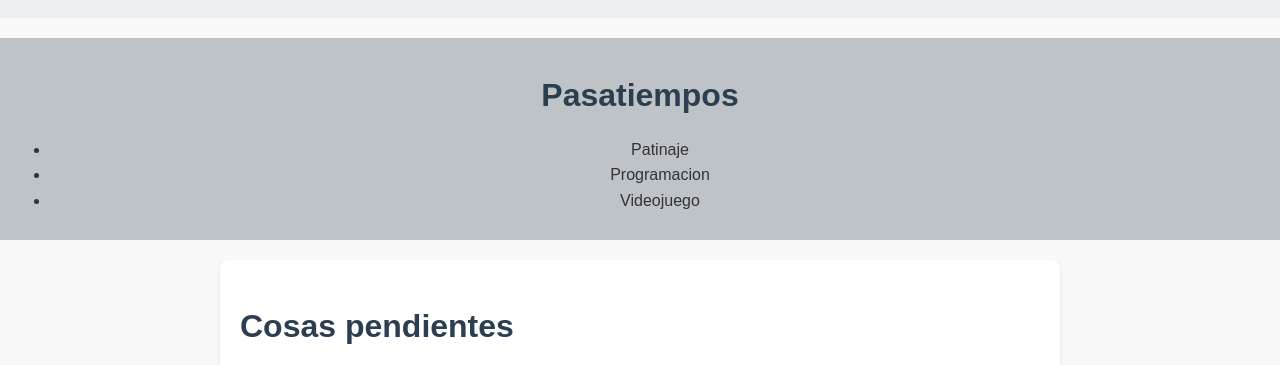
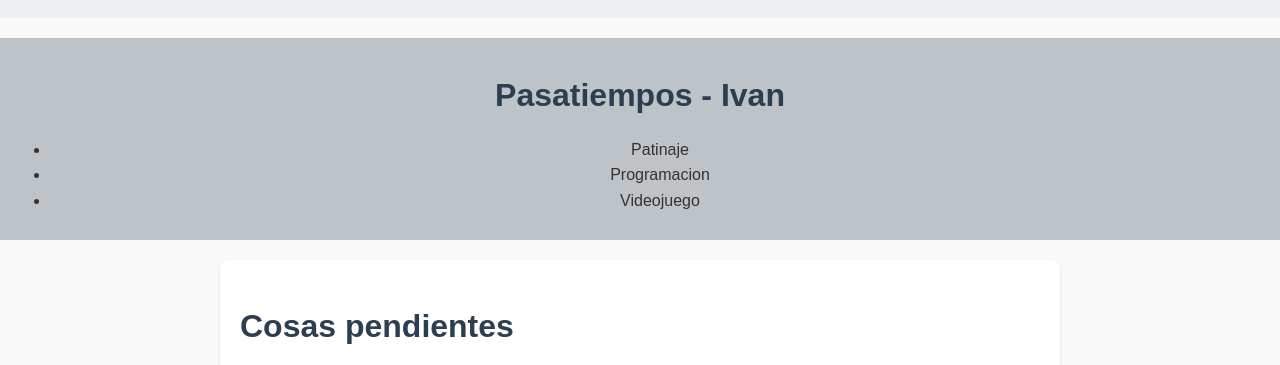
Before and after one commit to FamilyMadrid/Entregables, a plain HTML site: page index.html in a window 1280 px wide. Shown: the part 384-749 px from the top of the page. Drawn offline with Linux system fonts and the light colour scheme.

Commit message:
Subiendo Prueba

```diff
--- a/index.html
+++ b/index.html
@@ -18,7 +18,7 @@
     </div>
 
     <div id="links">
-        <h1>Pasatiempos</h1>
+        <h1>Pasatiempos - Ivan</h1>
         <ul>
             <li>Patinaje</li>
             <li>Programacion</li>
```
